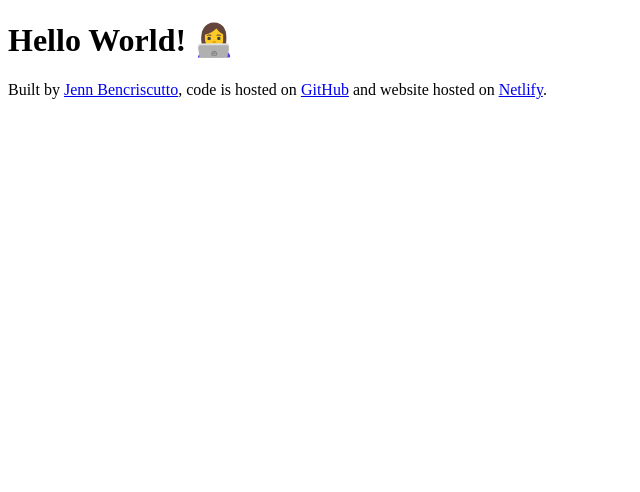
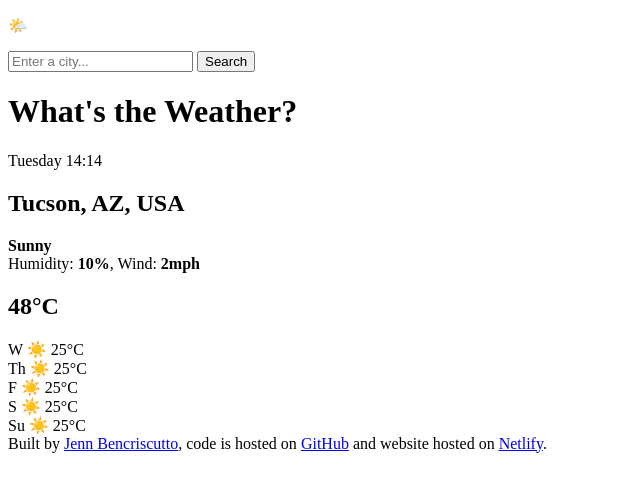
Before and after one commit to jpcreativeworks/Whats-the-Weather-App, a plain HTML site: page index.html in a window 1280 px wide. Shown: the whole page, without its empty margins (0-640 px from the left). Drawn offline with Linux system fonts and the light colour scheme.

Commit message:
adde html elements

```diff
--- a/index.html
+++ b/index.html
@@ -6,7 +6,36 @@
     <title>What's the Weather?</title>
   </head>
   <body>
-    <h1>Hello World! 👩‍💻</h1>
+    <header>
+      <p class="weather-icon">🌤️</p>
+      <form>
+        <input type="search" placeholder="Enter a city..." required />
+        <input type="submit" value="Search" />
+      </form>
+    </header>
+    <main>
+      <div>
+        <h1>What's the Weather?</h1>
+        <p>Tuesday 14:14</p>
+      </div>
+      <div>
+        <h2>Tucson, AZ, USA</h2>
+        <p>
+          <strong>Sunny</strong><br />
+          Humidity: <strong>10%</strong>, Wind: <strong>2mph</strong>
+        </p>
+      </div>
+      <div>
+        <h2>48°C</h2>
+      </div>
+      <div class="five-day-forcast">
+        <div>W ☀️ 25°C</div>
+        <div>Th ☀️ 25°C</div>
+        <div>F ☀️ 25°C</div>
+        <div>S ☀️ 25°C</div>
+        <div>Su ☀️ 25°C</div>
+      </div>
+    </main>
     <footer>
       Built by
       <a href="https://github.com/jpcreativeworks" target="_blank"
```
